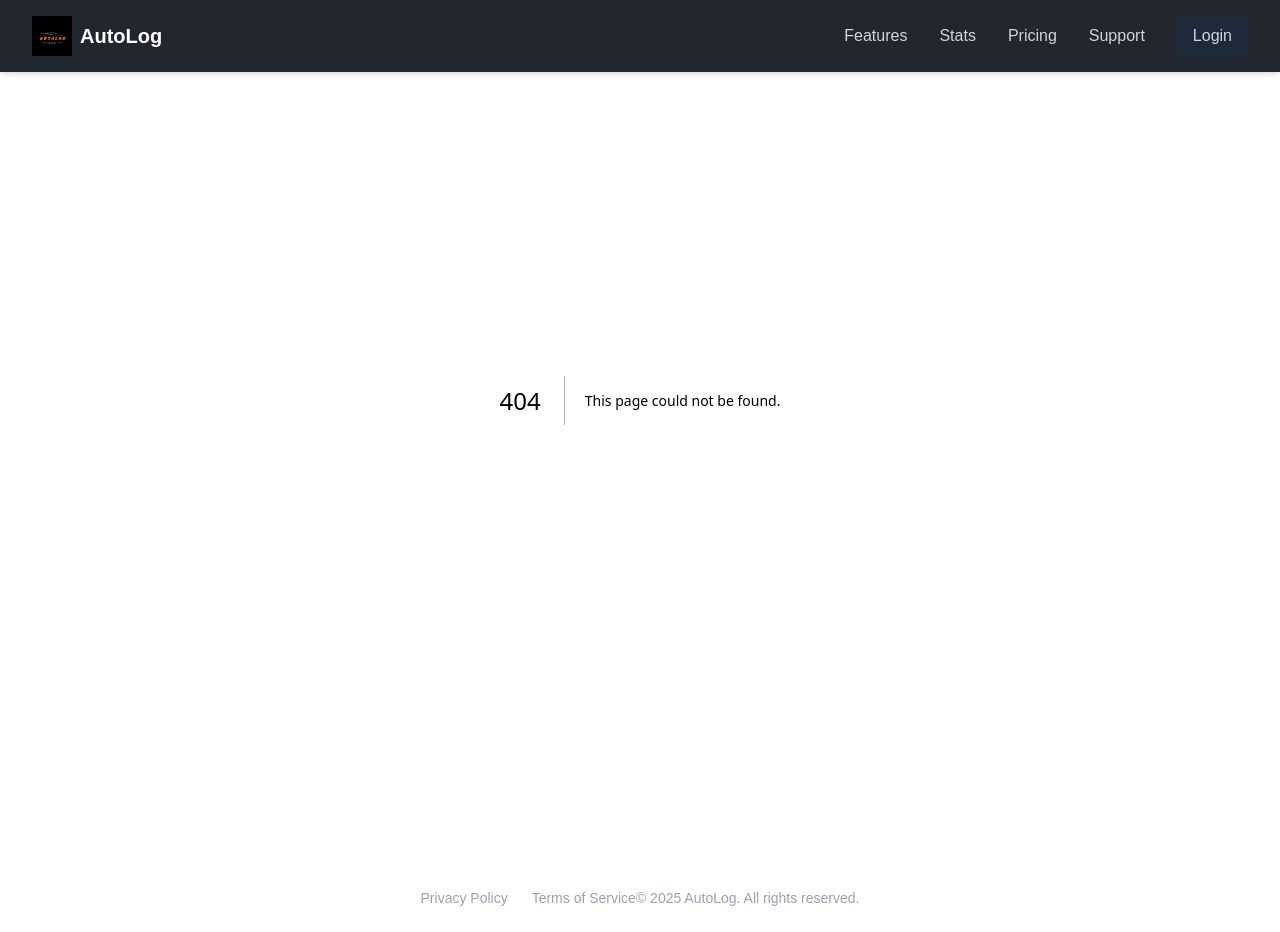
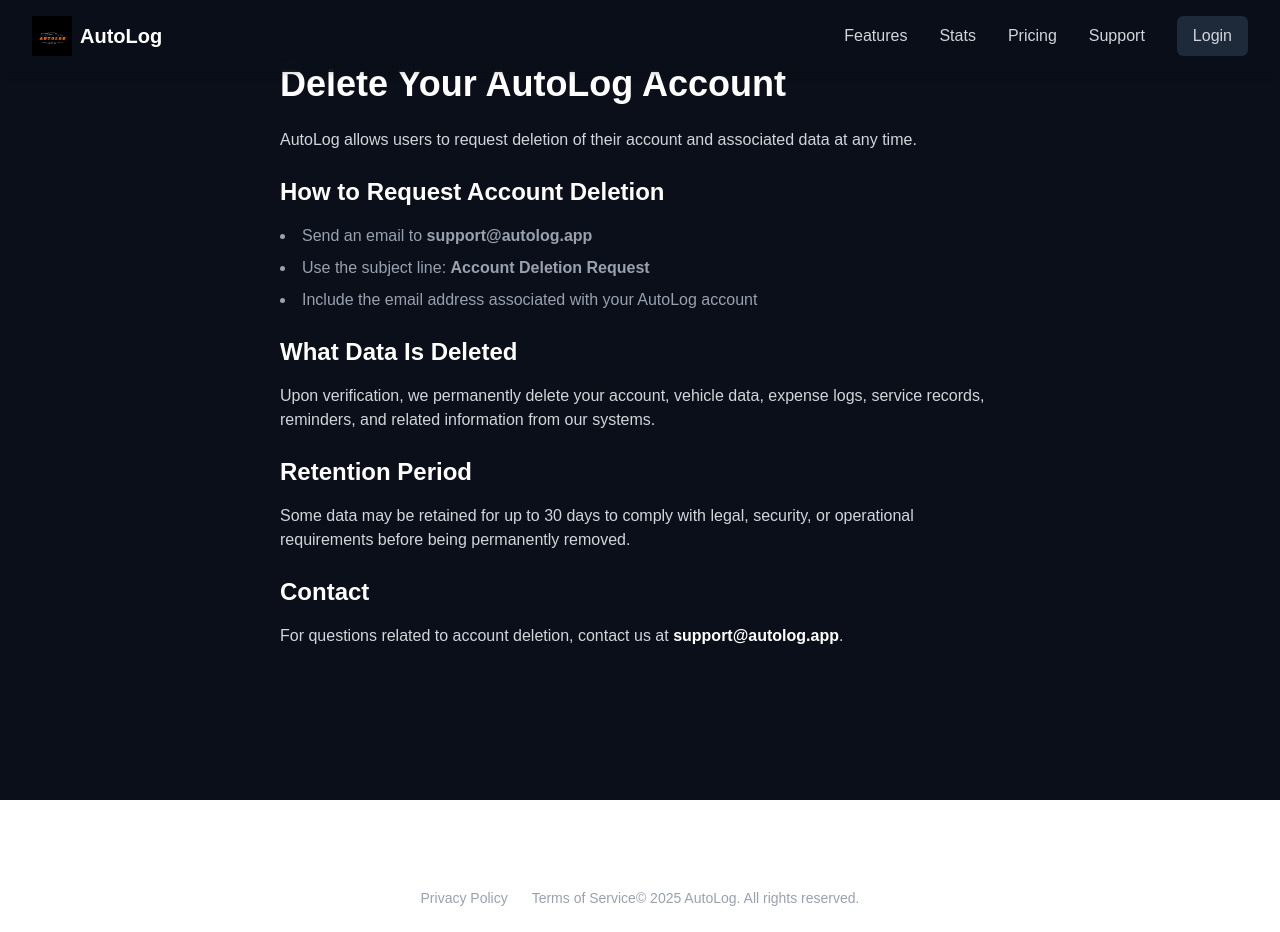
Before and after one commit to Parmeet349/AutoLog-website, a Next.js app: page /delete-account in a window 1280 px wide. Before the commit this address had no page. Built offline with nearby package versions, Linux system fonts and the light colour scheme.

Commit message:
Create Delete Account Page component

```diff
--- /dev/null
+++ b/src/app/delete-account/page.tsx
@@ -0,0 +1,40 @@
+export default function DeleteAccountPage() {
+  return (
+    <main className="bg-[#0B0F19] text-white min-h-screen">
+      <section className="max-w-3xl mx-auto px-6 py-16">
+        <h1 className="text-4xl font-bold mb-6">Delete Your AutoLog Account</h1>
+
+        <p className="text-gray-300 mb-6">
+          AutoLog allows users to request deletion of their account and associated data
+          at any time.
+        </p>
+
+        <h2 className="text-2xl font-semibold mb-4">How to Request Account Deletion</h2>
+        <ul className="list-disc list-inside text-gray-400 mb-6 space-y-2">
+          <li>Send an email to <strong>support@autolog.app</strong></li>
+          <li>Use the subject line: <strong>Account Deletion Request</strong></li>
+          <li>Include the email address associated with your AutoLog account</li>
+        </ul>
+
+        <h2 className="text-2xl font-semibold mb-4">What Data Is Deleted</h2>
+        <p className="text-gray-300 mb-6">
+          Upon verification, we permanently delete your account, vehicle data,
+          expense logs, service records, reminders, and related information
+          from our systems.
+        </p>
+
+        <h2 className="text-2xl font-semibold mb-4">Retention Period</h2>
+        <p className="text-gray-300 mb-6">
+          Some data may be retained for up to 30 days to comply with legal,
+          security, or operational requirements before being permanently removed.
+        </p>
+
+        <h2 className="text-2xl font-semibold mb-4">Contact</h2>
+        <p className="text-gray-300">
+          For questions related to account deletion, contact us at
+          <strong className="text-white"> support@autolog.app</strong>.
+        </p>
+      </section>
+    </main>
+  );
+}
```
